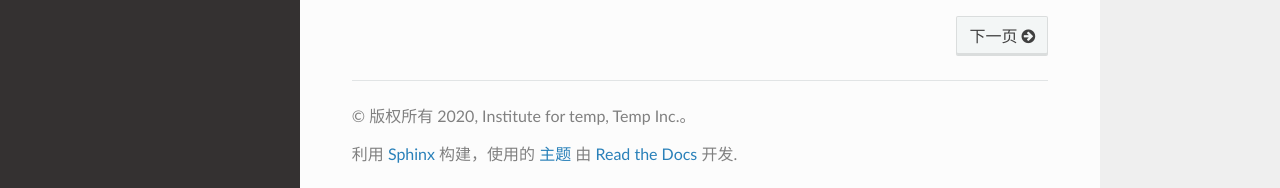
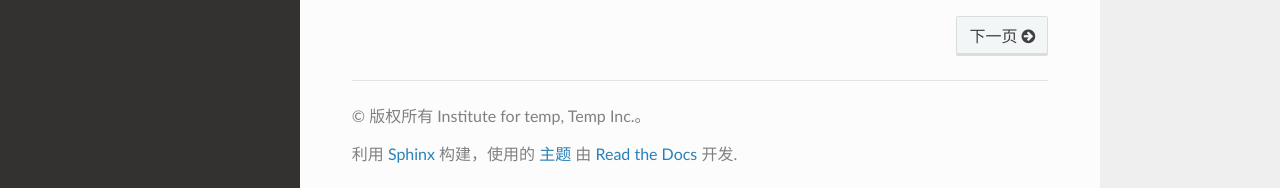
Before and after one commit to test-tttt/test-rtd, a Sphinx documentation site: the page built from docs/source/index.rst, in a window 1280 px wide and 1025 px high. Shown: the part 834-1022 px from the top of the window. Built offline with Sphinx 7.4.7 and the Read the Docs theme 2.0.0, drawn with Linux system fonts in a browser that asks for light colours.

Commit message:
test copyright 3rd

```diff
--- a/docs/source/conf.py
+++ b/docs/source/conf.py
@@ -19,8 +19,9 @@ sys.path.insert(0, os.path.abspath('../..'))
 # -- Project information -----------------------------------------------------
 
 project = 'WhiteLily'
-copyright = '2020, Institute for temp, Temp Inc.'
-author = 'Temp'
+author = u'Institute for temp, Temp Inc.'
+copyright = author
+
 
 # The full version, including alpha/beta/rc tags
 release = '1.0'
```
